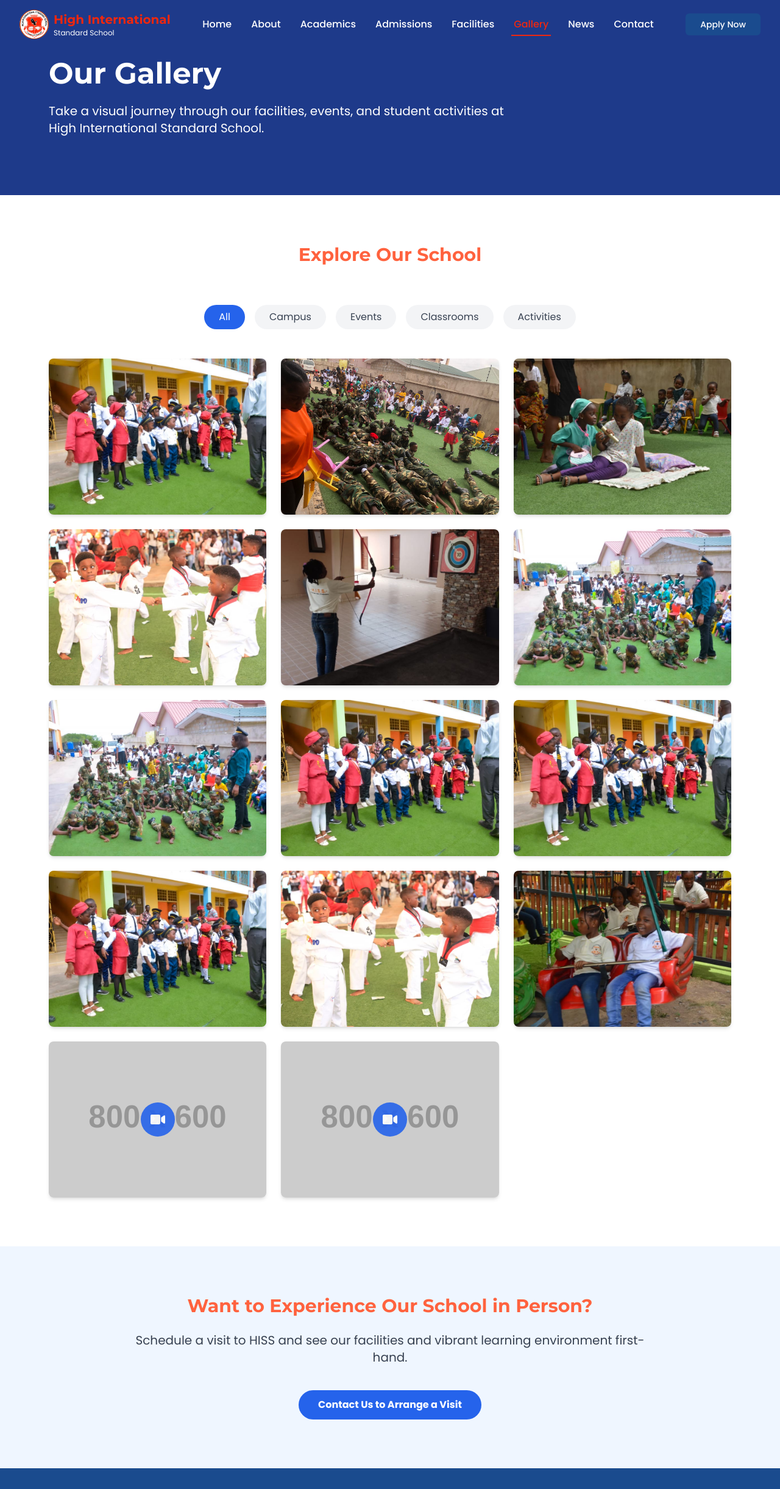
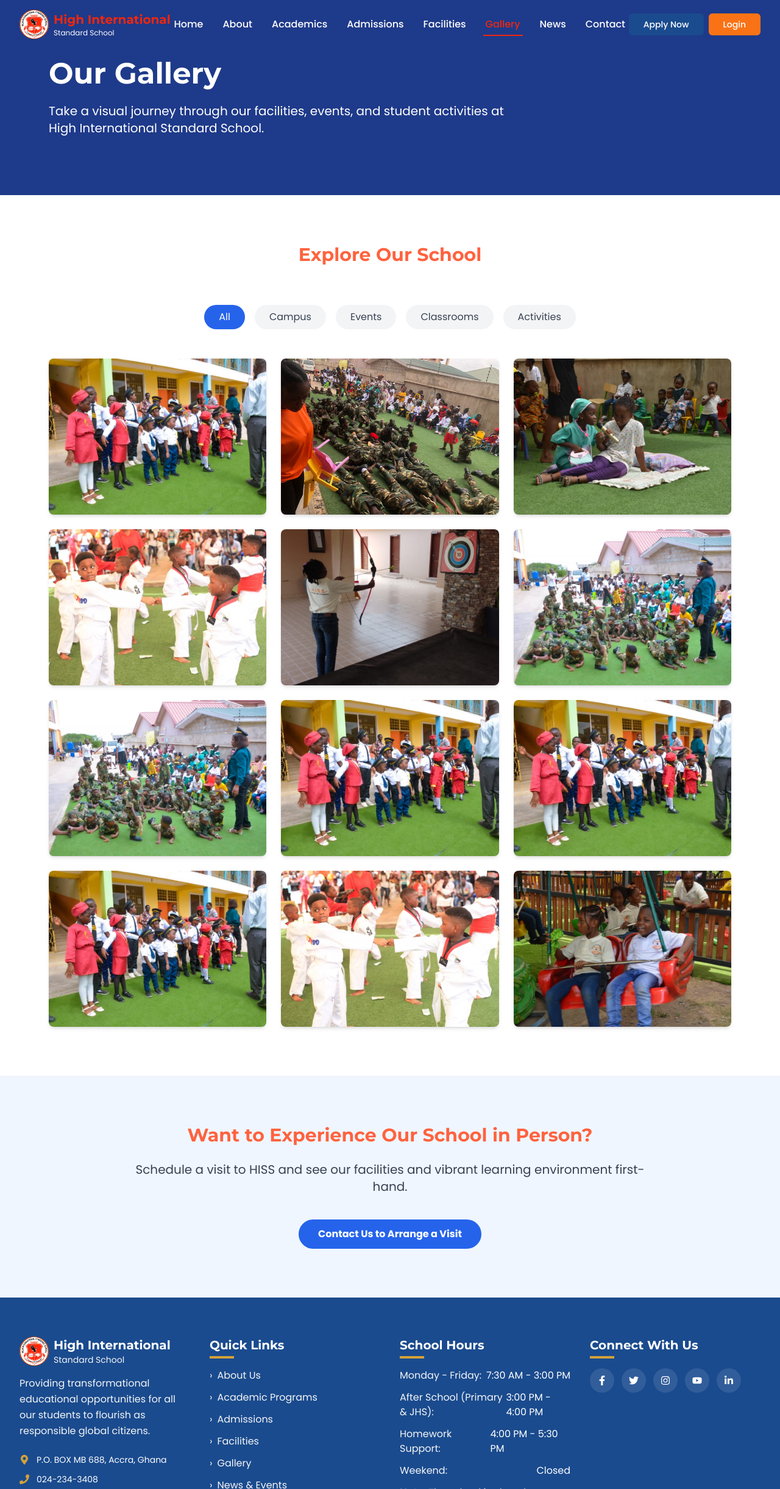
Before and after one commit to testingmic/hiss-website, a React (Vite) app: page /gallery in a window 1280 px wide. Shown: the top 2442 px of the page at 61% size. Built offline with nearby package versions, Linux system fonts and the light colour scheme.

Commit message:
Add Login links to Navbar and remove unused video entries from GalleryPage

```diff
--- a/src/components/common/Navbar.tsx
+++ b/src/components/common/Navbar.tsx
@@ -154,6 +154,12 @@ const Navbar = () => {
           <Link to="/admissions" className="btn-primary text-sm py-2">
             Apply Now
           </Link>
+          <Link
+            to="https://app.hisschoolgh.com"
+            className="btn-primary !bg-orange-500 text-sm py-2 ml-2"
+          >
+            Login
+          </Link>
         </motion.div>
 
         {/* Mobile Menu Button */}
@@ -205,6 +211,13 @@ const Navbar = () => {
                 >
                   Apply Now
                 </Link>
+                <Link
+                  to="https://app.hisschoolgh.com"
+                  className="block py-2 px-4 my-2 bg-orange-500 text-white font-medium rounded-md text-center"
+                  onClick={() => setIsMenuOpen(false)}
+                >
+                  Login
+                </Link>
               </motion.li>
             </motion.ul>
           </motion.div>
--- a/src/pages/GalleryPage.tsx
+++ b/src/pages/GalleryPage.tsx
@@ -88,18 +88,6 @@ const galleryData = {
     },
   ],
   videos: [
-    {
-      id: 101,
-      category: "campus",
-      title: "Campus Tour",
-      thumbnail: "https://placehold.co/800x600?text=Campus+Tour+Video",
-    },
-    {
-      id: 102,
-      category: "events",
-      title: "Annual Day Celebration",
-      thumbnail: "https://placehold.co/800x600?text=Annual+Day+Video",
-    },
   ],
 };
 
```
